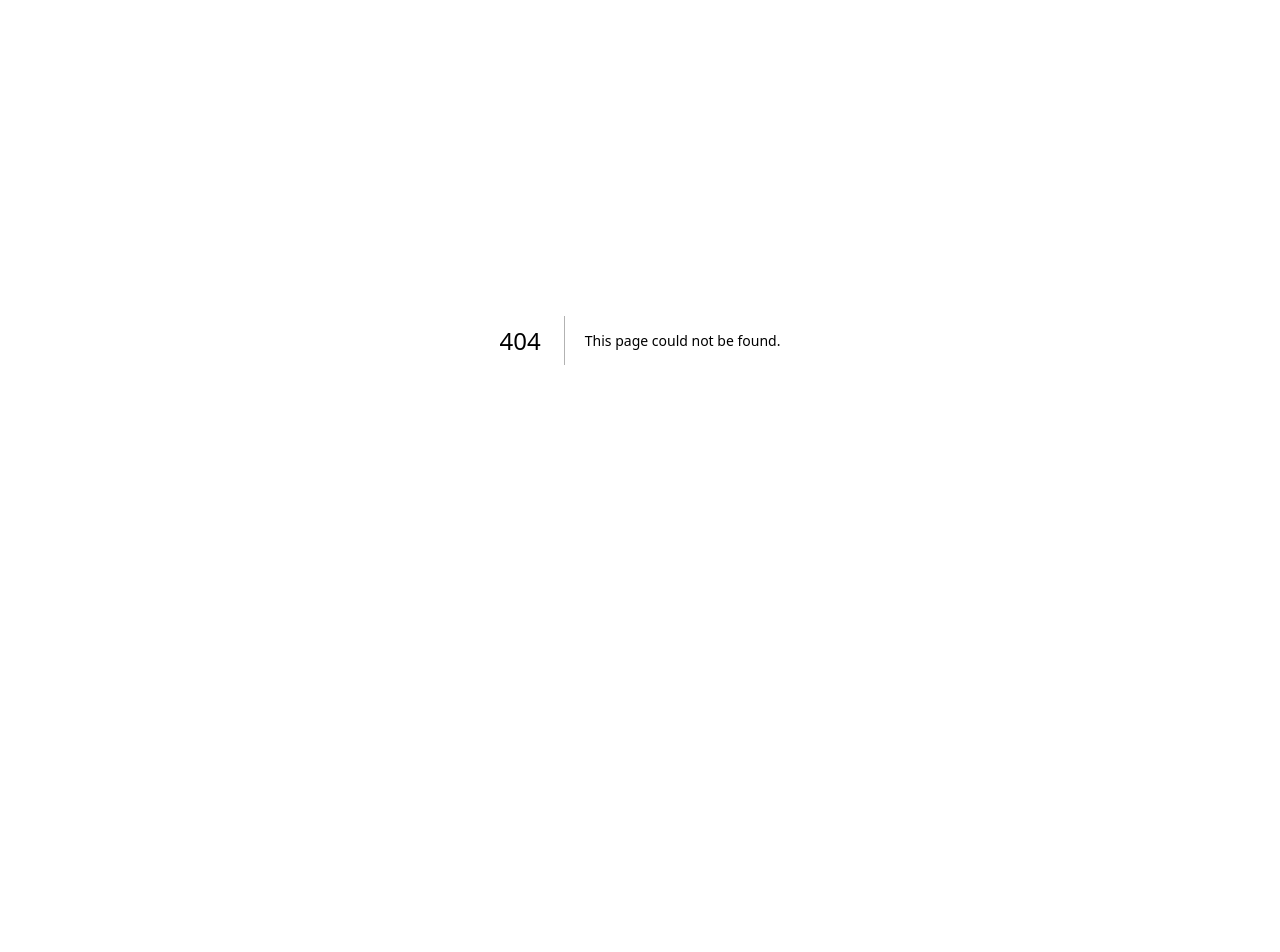
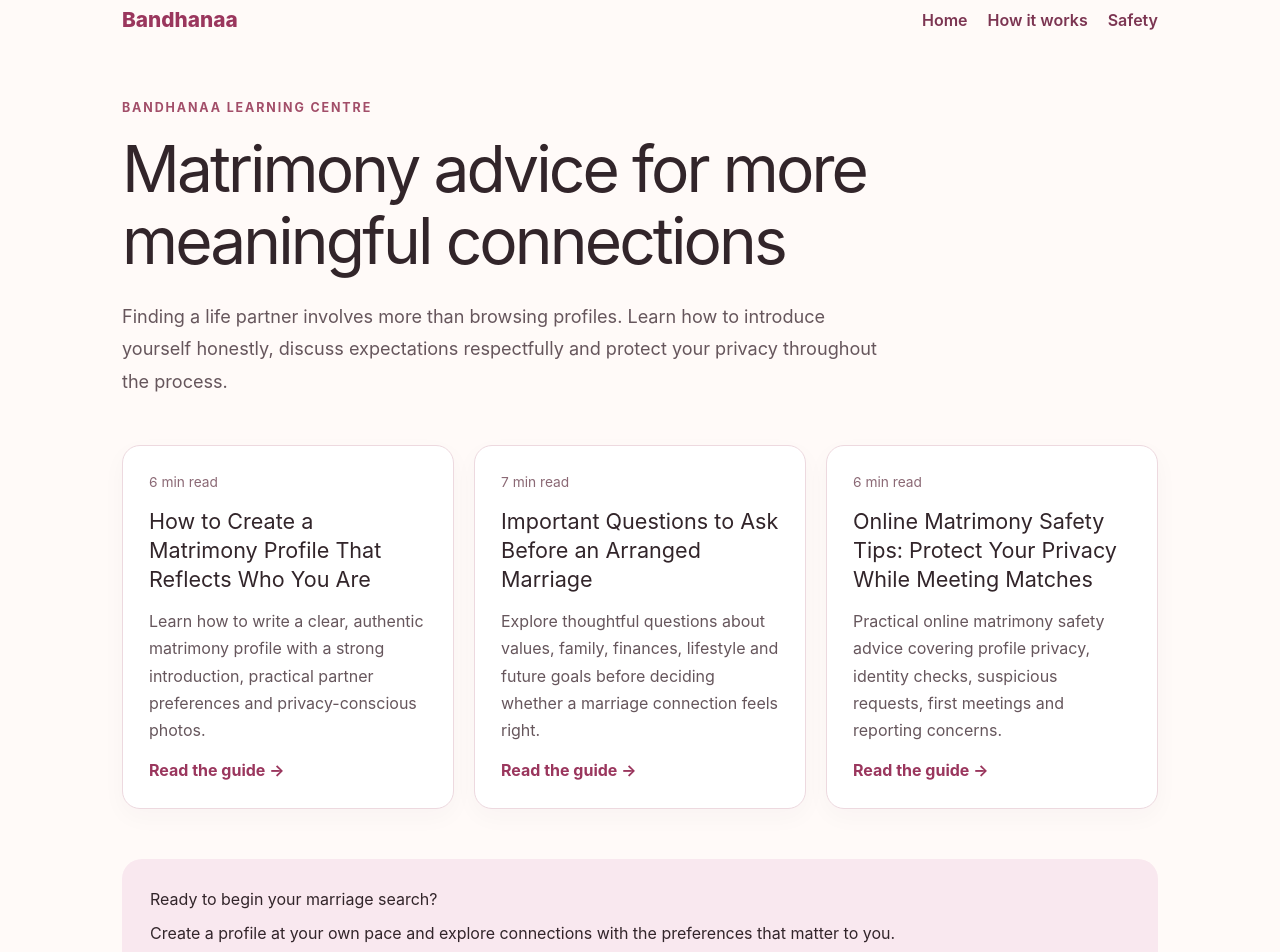
Before and after one commit to skvijay052/bandhanaa, a Next.js app: page /guides in a window 1280 px wide. Before the commit this address had no page. Shown: the part 60-1012 px from the top of the page. Before the commit the page ends 800 px from the top, so only its background shows below. Built offline with nearby package versions, Linux system fonts and the light colour scheme.

Commit message:
Add original SEO matrimony guides and server-rendered content pages

```diff
--- /dev/null
+++ b/app/guides/page.tsx
@@ -0,0 +1,51 @@
+import type { Metadata } from "next";
+import Link from "next/link";
+import { guides } from "@/lib/matrimony-guides";
+import { StructuredData } from "@/components/seo/StructuredData";
+import styles from "./guides.module.css";
+
+const url = "https://bandhanaa.in/guides";
+export const metadata: Metadata = {
+  title: "Matrimony Guides: Profiles, Compatibility & Safety",
+  description: "Explore practical Bandhanaa guides on writing matrimony profiles, asking important marriage questions and staying safe while meeting matches online.",
+  alternates: { canonical: url },
+  openGraph: { title: "Matrimony Guides | Bandhanaa", description: "Thoughtful guidance for finding a compatible life partner.", url, type: "website", siteName: "Bandhanaa" },
+  robots: { index: true, follow: true },
+};
+
+export default function GuidesPage() {
+  return (
+    <div className={styles.page}>
+      <div className={styles.shell}>
+        <header className={styles.top}>
+          <Link href="/" className={styles.brand}>Bandhanaa</Link>
+          <nav className={styles.nav} aria-label="Guides navigation"><Link href="/">Home</Link><Link href="/how-it-works">How it works</Link><Link href="/safety">Safety</Link></nav>
+        </header>
+        <StructuredData id="guides-jsonld" data={{ "@context":"https://schema.org", "@type":"CollectionPage", name:"Matrimony Guides", url, description:"Practical guidance on matrimony profiles, compatibility and safety." }} />
+        <main>
+          <section className={styles.hero}>
+            <p className={styles.eyebrow}>Bandhanaa learning centre</p>
+            <h1>Matrimony advice for more meaningful connections</h1>
+            <p className={styles.intro}>Finding a life partner involves more than browsing profiles. Learn how to introduce yourself honestly, discuss expectations respectfully and protect your privacy throughout the process.</p>
+          </section>
+          <div className={styles.grid}>
+            {guides.map((guide) => (
+              <article className={styles.card} key={guide.slug}>
+                <span className={styles.meta}>{guide.readTime}</span>
+                <h2>{guide.title}</h2>
+                <p>{guide.description}</p>
+                <Link href={`/guides/${guide.slug}`}>Read the guide →</Link>
+              </article>
+            ))}
+          </div>
+          <section className={styles.cta}>
+            <h2>Ready to begin your marriage search?</h2>
+            <p>Create a profile at your own pace and explore connections with the preferences that matter to you.</p>
+            <Link href="/register">Create your profile</Link>
+          </section>
+        </main>
+        <footer className={styles.footer}><Link href="/about">About</Link><Link href="/privacy">Privacy</Link><Link href="/terms">Terms</Link></footer>
+      </div>
+    </div>
+  );
+}
```
